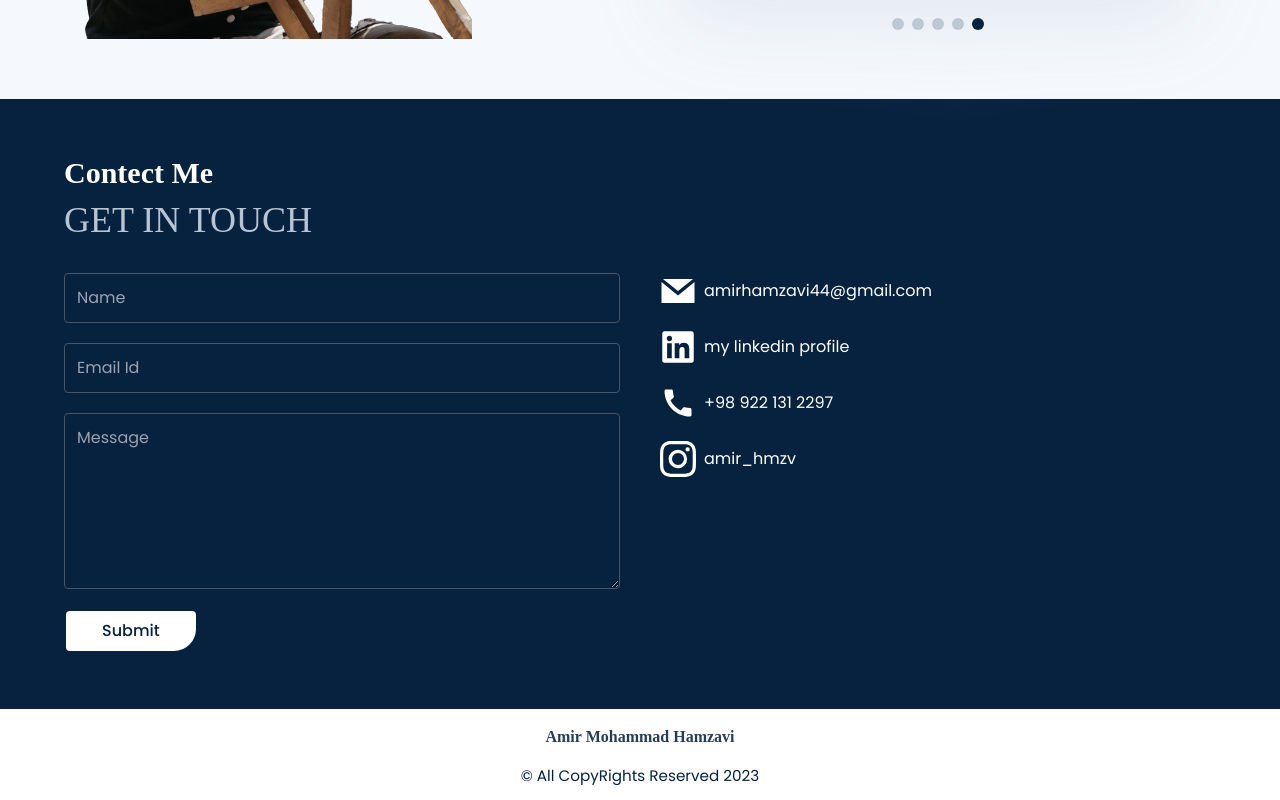
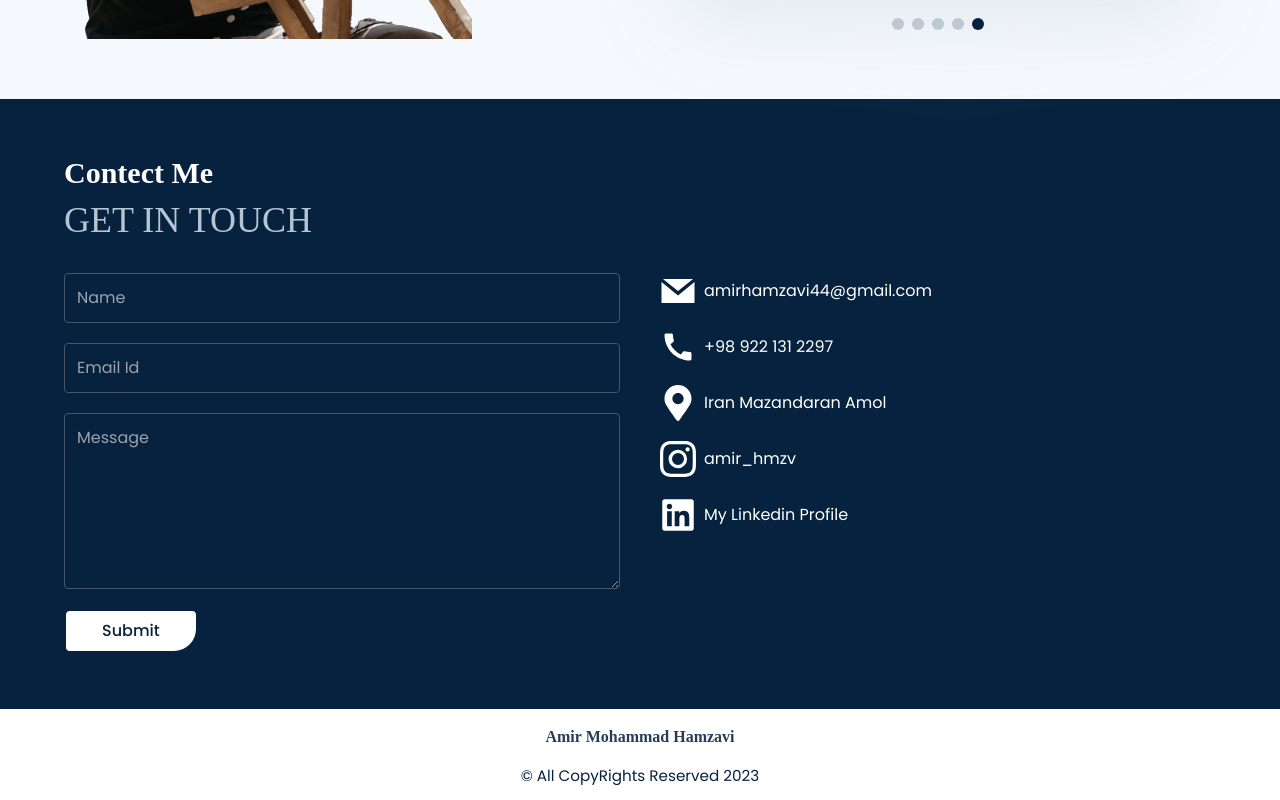
Before and after one commit to amirmmd-hmzv/Vite_portfolio, a React (Vite) app: page / in a window 1280 px wide. Shown: the part 1763-2563 px from the top of the page. Built offline with nearby package versions, Linux system fonts and the light colour scheme; a web font is replaced by a local one.

Commit message:
add location and titlehead

```diff
--- a/index.html
+++ b/index.html
@@ -5,7 +5,7 @@
     <link rel="icon" type="image/svg+xml" href="/vite.svg" />
     <meta name="viewport" content="width=device-width, initial-scale=1.0" />
 
-    <title>React Portfolio</title>
+    <title>Amir Mohammad Hamzavi</title>
   </head>
   <body>
     <div id="root"></div>
--- a/src/Content.js
+++ b/src/Content.js
@@ -22,7 +22,7 @@ import { TbSmartHome } from "react-icons/tb";
 import { BiUser } from "react-icons/bi";
 import { RiProjectorLine } from "react-icons/ri";
 import { MdOutlinePermContactCalendar } from "react-icons/md";
-import { FaLinkedin } from "react-icons/fa";
+import { FaGoogleDrive, FaLinkedin, FaMap, FaMapMarkerAlt } from "react-icons/fa";
 const emailAddress = "amirhamzavi44@gmail.com";
 const subject = encodeURIComponent("Job Opportunity");
 const body = encodeURIComponent(
@@ -148,20 +148,26 @@ export const content = {
         icon: GrMail,
         link: `${mailtoLink}`,
       },
-      {
-        text: "my linkedin profile",
-        icon: FaLinkedin,
-        link: "https://www.linkedin.com/in/amir-mohammad-hamzavi-97ab82279?lipi=urn%3Ali%3Apage%3Ad_flagship3_profile_view_base_contact_details%3BGJhbdi3uSOyR1itiuMXYBQ%3D%3D",
-      },
+
       {
         text: "+98 922 131 2297",
         icon: MdCall,
         link: "tel:+98 922 131 2297",
       },
       {
+        text: "Iran Mazandaran Amol",
+        icon: FaMapMarkerAlt,
+        link: "https://www.google.com/maps/place/%D8%A7%D8%B3%D8%AA%D8%A7%D9%86+%D9%85%D8%A7%D8%B2%D9%86%D8%AF%D8%B1%D8%A7%D9%86+%D8%A7%D9%85%D9%84%E2%80%AD/@36.4697495,52.3539761,14z/data=!4m6!3m5!1s0x3f8fa3fd34ab2acd:0x65e662ff07b22c2a!8m2!3d36.475244!4d52.345022!16s%2Fg%2F11s9ltvx08?entry=ttu",
+      },
+      {
         text: "amir_hmzv",
         icon: BsInstagram,
         link: "https://www.instagram.com/amir_hmzv/",
+      },
+      {
+        text: "My Linkedin Profile",
+        icon: FaLinkedin,
+        link: "https://www.linkedin.com/in/amir-mohammad-hamzavi-97ab82279?lipi=urn%3Ali%3Apage%3Ad_flagship3_profile_view_base_contact_details%3BGJhbdi3uSOyR1itiuMXYBQ%3D%3D",
       },
     ],
   },
```
